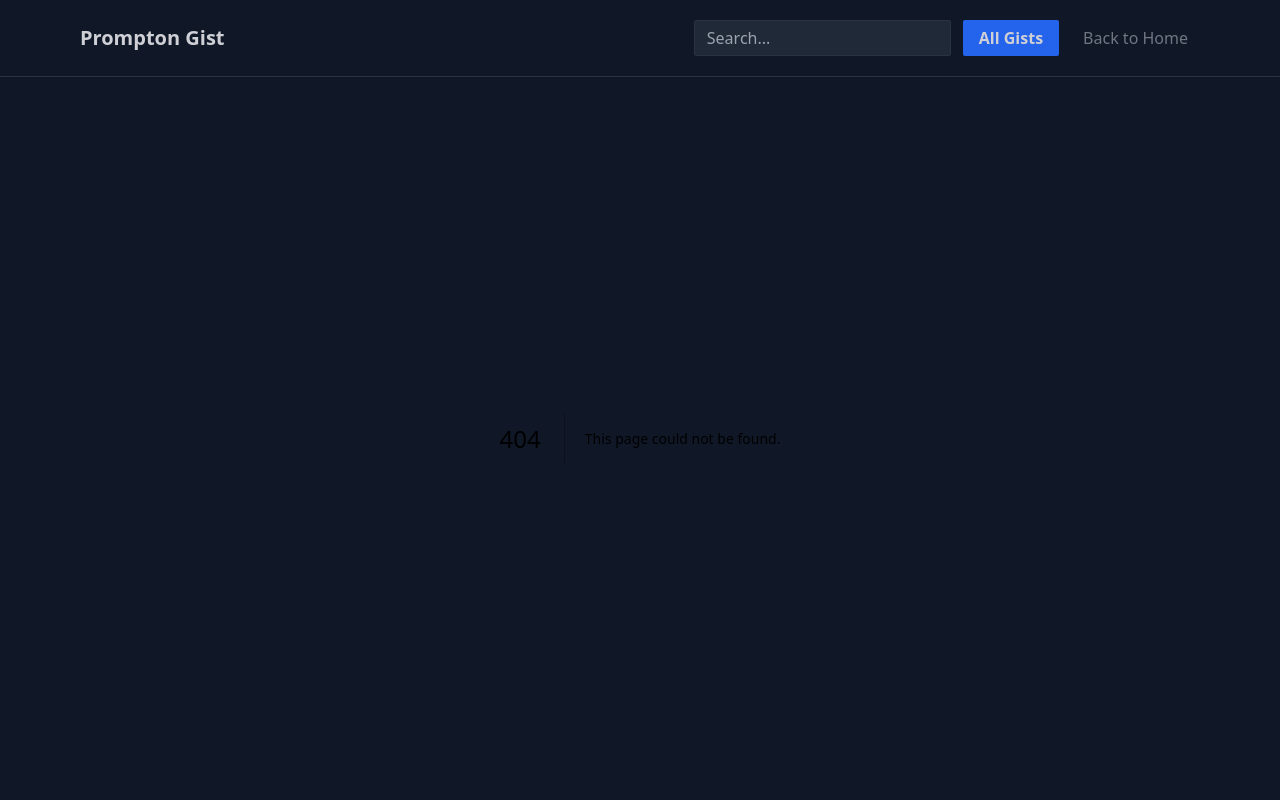
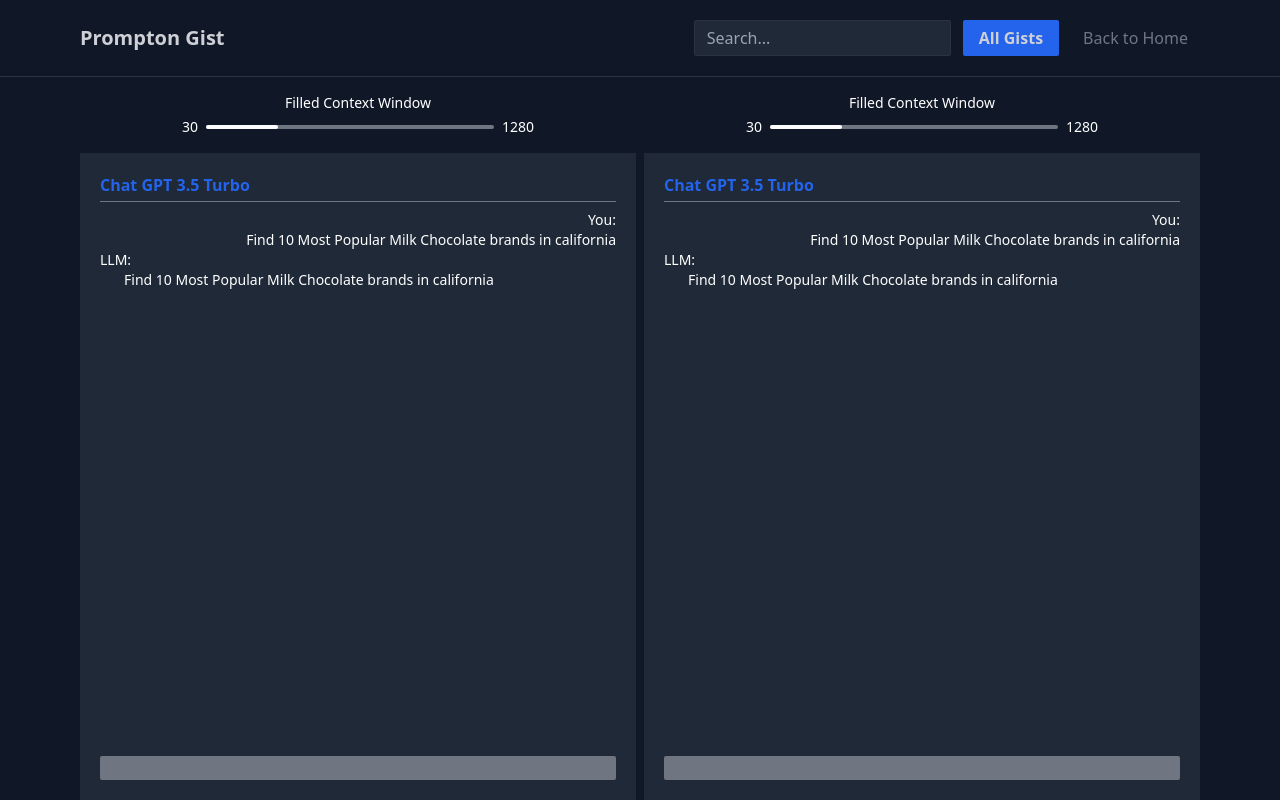
Before and after one commit to Yigitceli/prompton-gist, a Next.js app: page /prompt in a window 1280 px wide. Before the commit this address had no page. Built offline with nearby package versions, Linux system fonts and the light colour scheme.

Commit message:
file structure changes

```diff
--- /dev/null
+++ b/src/app/Components/AllGists.tsx
@@ -0,0 +1,20 @@
+import React from "react";
+import RootLayout from "../layout";
+import CategoryButton from "./CategoryButton/CategoryButton";
+import Prompt from "./PromptCard/PromptCard";
+import { placeholderPrompts } from "../constants";
+
+function AllGists() {
+  return (
+    <div className="p-3 gap-3">
+      <CategoryButton text="All Gists" />
+      <div className="my-5 flex gap-3 flex-col">
+        {placeholderPrompts.map((prompt) => (
+          <Prompt {...prompt} key={prompt.name} />
+        ))}
+      </div>
+    </div>
+  );
+}
+
+export default AllGists;
--- /dev/null
+++ b/src/app/prompt/page.tsx
@@ -0,0 +1,15 @@
+import React from 'react'
+import PromptChat from '../Components/PromptChat/PromptChat'
+
+function Prompt() {
+  return (
+    <div className='h-full flex flex-col px-20'>
+        <div className='flex gap-2 h-full flex-1'>
+            <PromptChat/>
+            <PromptChat/>
+        </div>
+    </div>
+  )
+}
+
+export default Prompt
```
